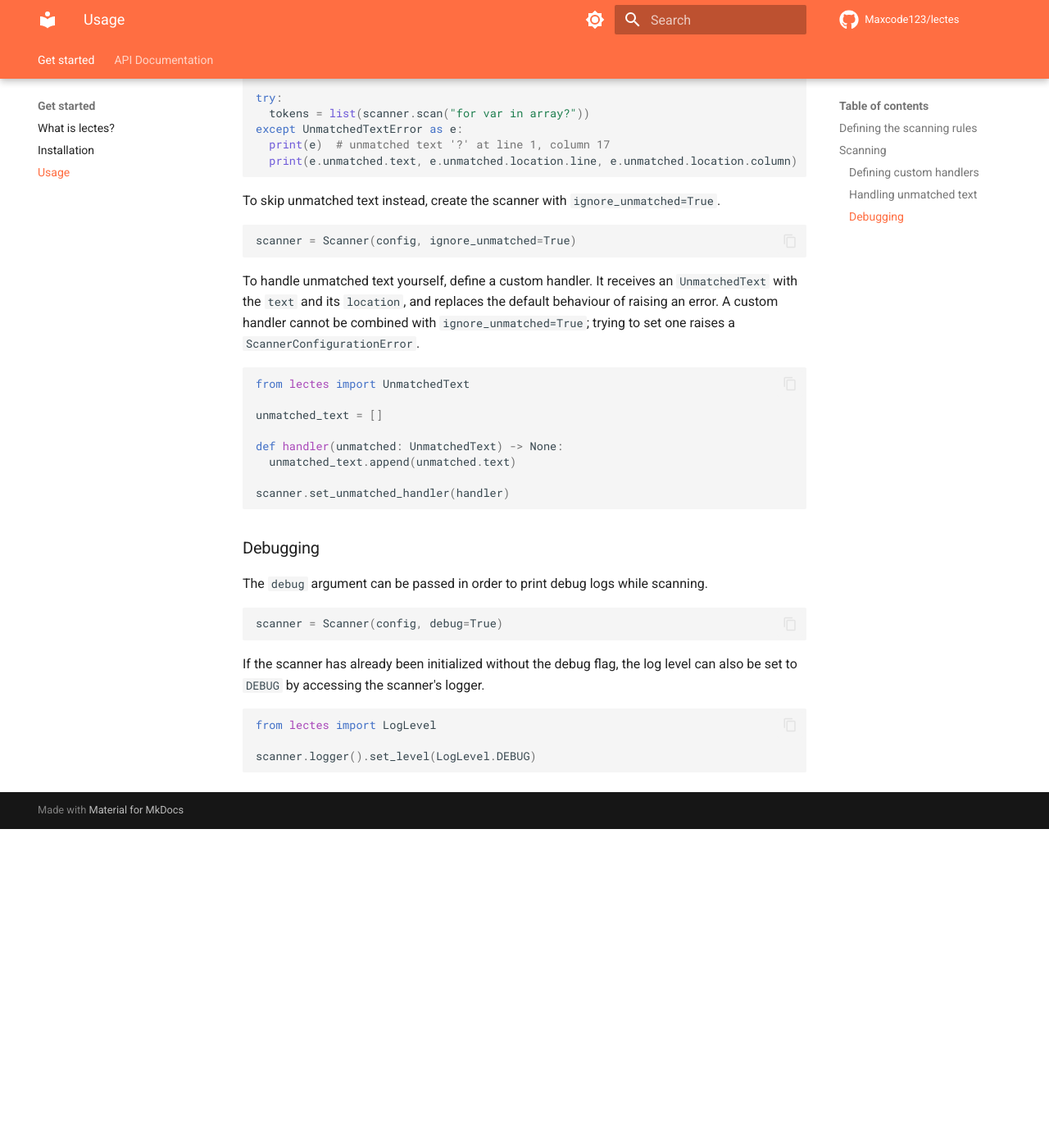
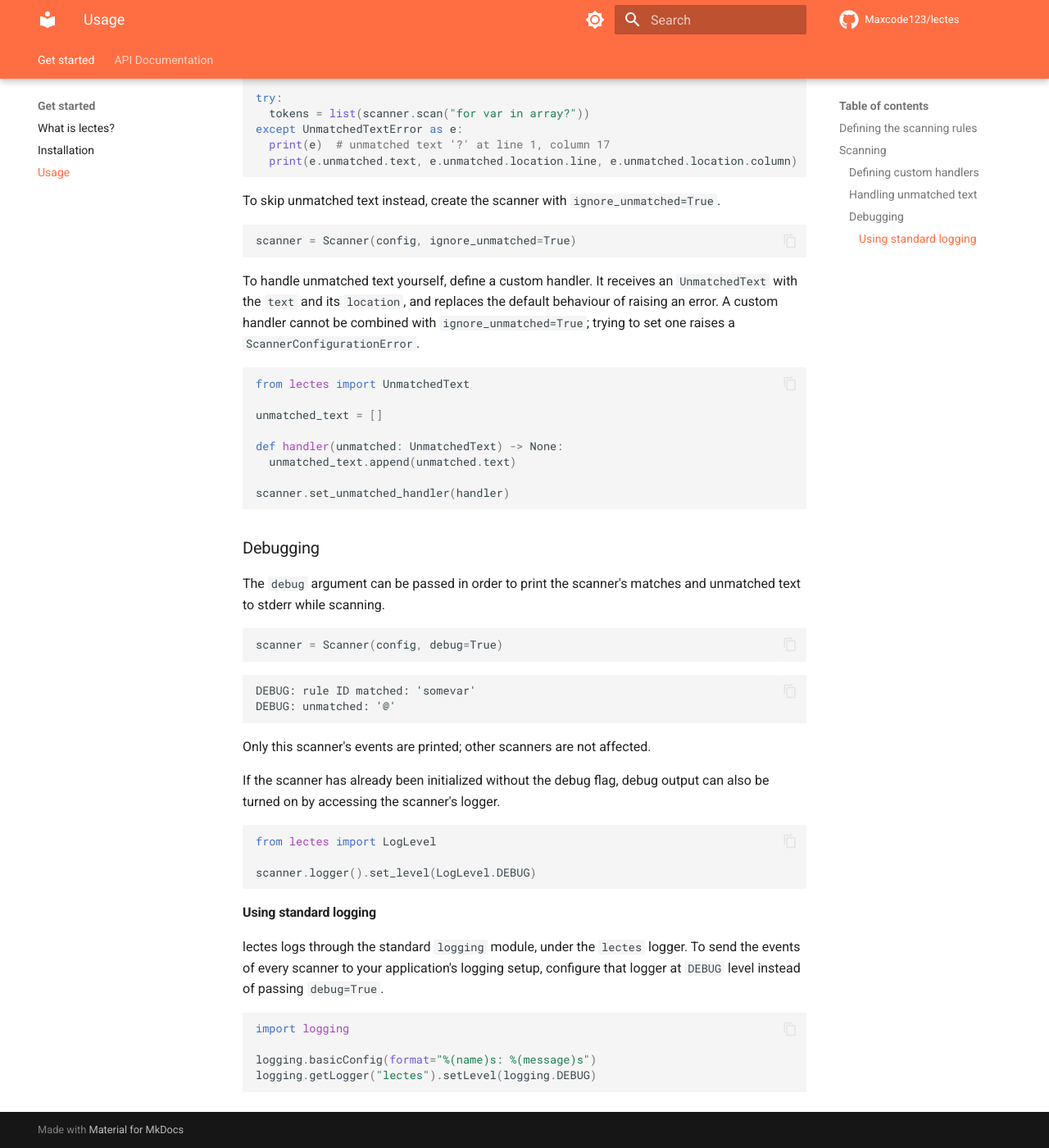
Before and after one commit to Maxcode123/lectes, an MkDocs documentation site: the page built from docs/usage.md, in a window 1280 px wide and 1400 px high, scrolled down 2126 px. Shown: the whole window at 82% size. Built offline with MkDocs 1.6.1 and Material for MkDocs 9.7.7, drawn with Linux system fonts in a browser that asks for light colours; comment, search, counter and statistics services are not loaded; before the commit the page ends 3137 px from its top, so only the background shows below that.

Commit message:
Documents logging changes for 0.3.1
The Debugging section now explains that debug=True prints only that
scanner's events to stderr, and how to use the lectes logger with
standard logging instead. The CHANGELOG dates 0.3.0 and adds 0.3.1.

Co-Authored-By: Claude Opus 5.5 <noreply@anthropic.com>

````diff
--- a/docs/usage.md
+++ b/docs/usage.md
@@ -133,17 +133,38 @@ scanner.set_unmatched_handler(handler)
 
 ### Debugging
 
-The `debug` argument can be passed in order to print debug logs while scanning.
+The `debug` argument can be passed in order to print the scanner's matches and
+unmatched text to stderr while scanning.
 
 ```python
 scanner = Scanner(config, debug=True)
 ```
 
-If the scanner has already been initialized without the debug flag, the log level
-can also be set to `DEBUG` by accessing the scanner's logger.
+```
+DEBUG: rule ID matched: 'somevar'
+DEBUG: unmatched: '@'
+```
+
+Only this scanner's events are printed; other scanners are not affected.
+
+If the scanner has already been initialized without the debug flag, debug output
+can also be turned on by accessing the scanner's logger.
 
 ```python
 from lectes import LogLevel
 
 scanner.logger().set_level(LogLevel.DEBUG)
 ```
+
+#### Using standard logging
+
+lectes logs through the standard `logging` module, under the `lectes` logger.
+To send the events of every scanner to your application's logging setup,
+configure that logger at `DEBUG` level instead of passing `debug=True`.
+
+```python
+import logging
+
+logging.basicConfig(format="%(name)s: %(message)s")
+logging.getLogger("lectes").setLevel(logging.DEBUG)
+```
````
Also changed, not shown: CHANGELOG.md (+24 -1 lines).
